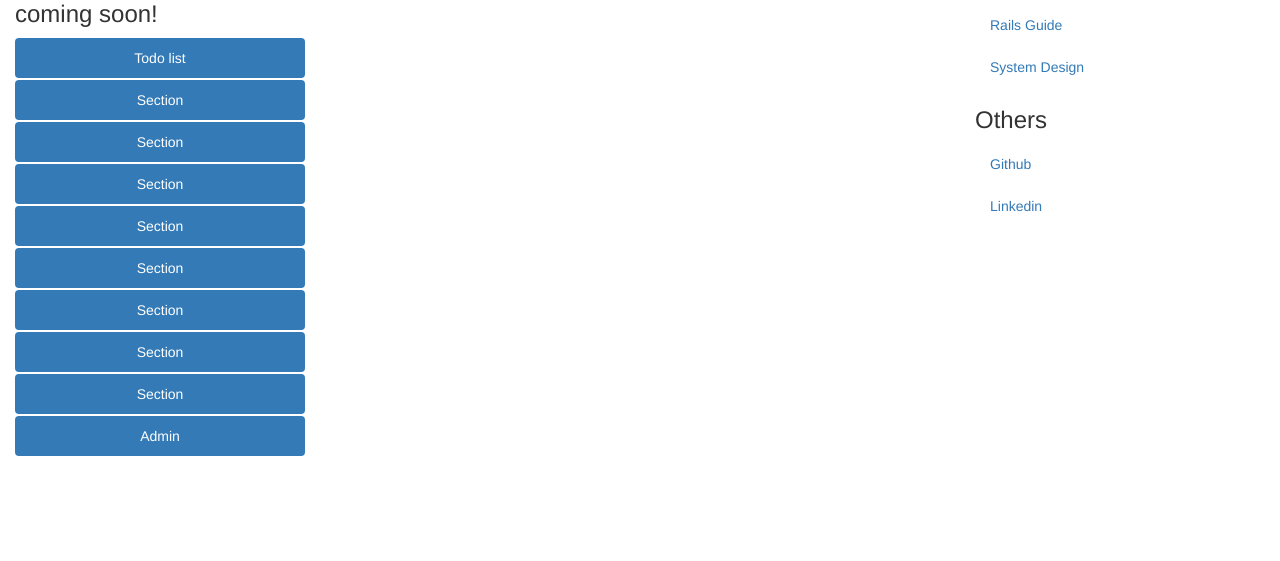
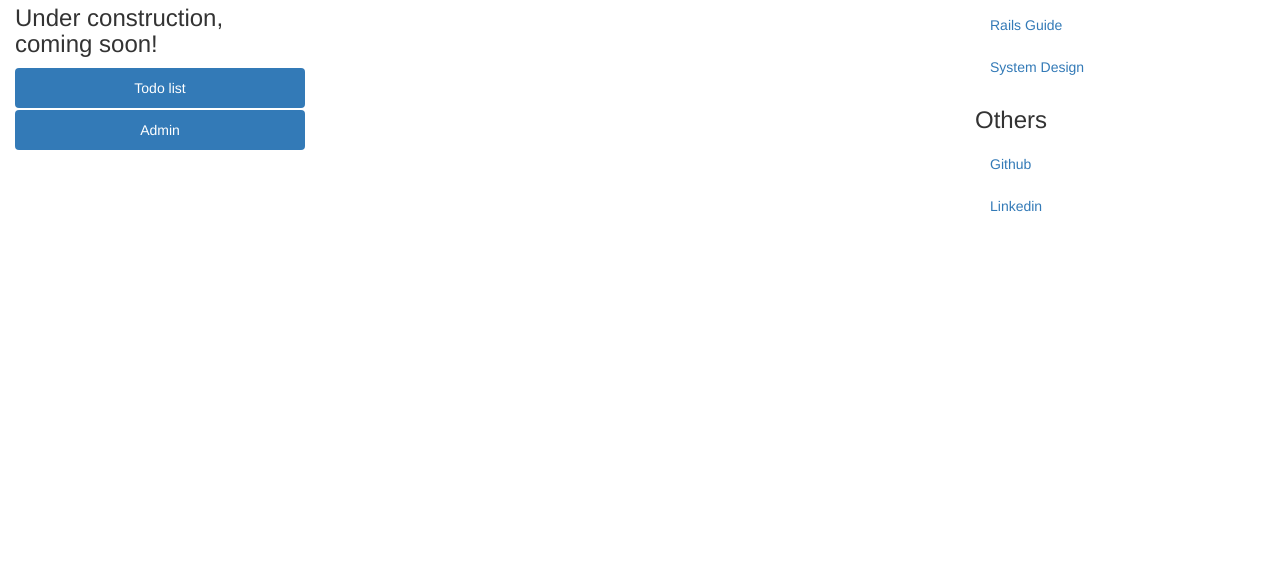
Before and after one commit to YingleiZhang/django_heroku, a Django app: page / in a window 1280 px wide. Shown: the part 239-800 px from the top of the page. Run offline with Django 3.2, Linux system fonts and the light colour scheme; data that the repository does not hold is empty; some libraries are stand-ins or nearby versions.

Commit message:
redesign the base template

```diff
--- a/blog/templates/blog/base.html
+++ b/blog/templates/blog/base.html
@@ -59,21 +59,13 @@
   <div id="sidebar" class="sidebar-offcanvas">
       <div class="col-md-3">
       	<div class="panel" align="center">
-	  <iframe width="240" height="130"
+	  <iframe width="300" height="160"
 	  src="https://www.youtube.com/embed/hajnEpCq5SE" frameborder="3"
 	  allowfullscreen></iframe>
 	</div>
         <h3>Under construction, coming soon! </h3>
         <ul class="nav nav-pills nav-stacked" align="center">
           <li class="active"><a href="/">Todo list</a></li>
-          <li class="active"><a href="/">Section</a></li>
-          <li class="active"><a href="/">Section</a></li>
-          <li class="active"><a href="/">Section</a></li>
-          <li class="active"><a href="/">Section</a></li>
-          <li class="active"><a href="/">Section</a></li>
-          <li class="active"><a href="/">Section</a></li>
-          <li class="active"><a href="/">Section</a></li>
-          <li class="active"><a href="/">Section</a></li>
           <li class="active"><a href="/admin">Admin</a></li>
         </ul>
 
```
